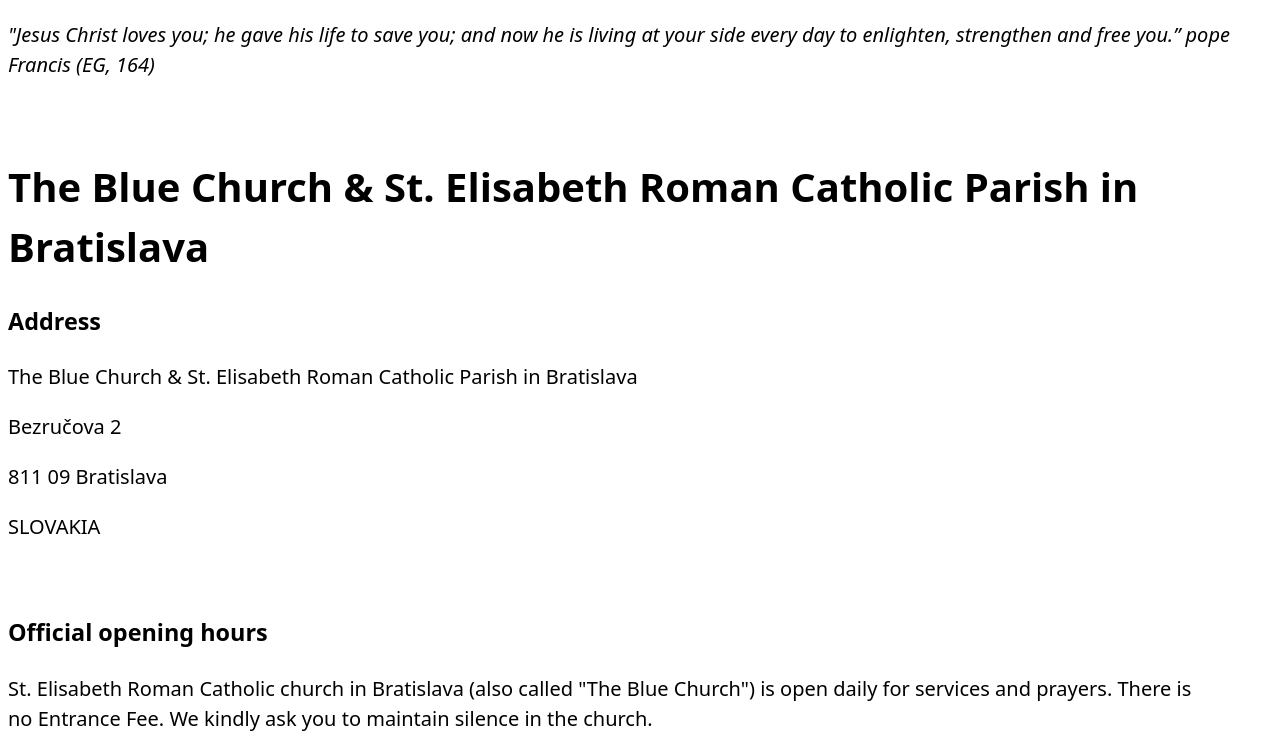
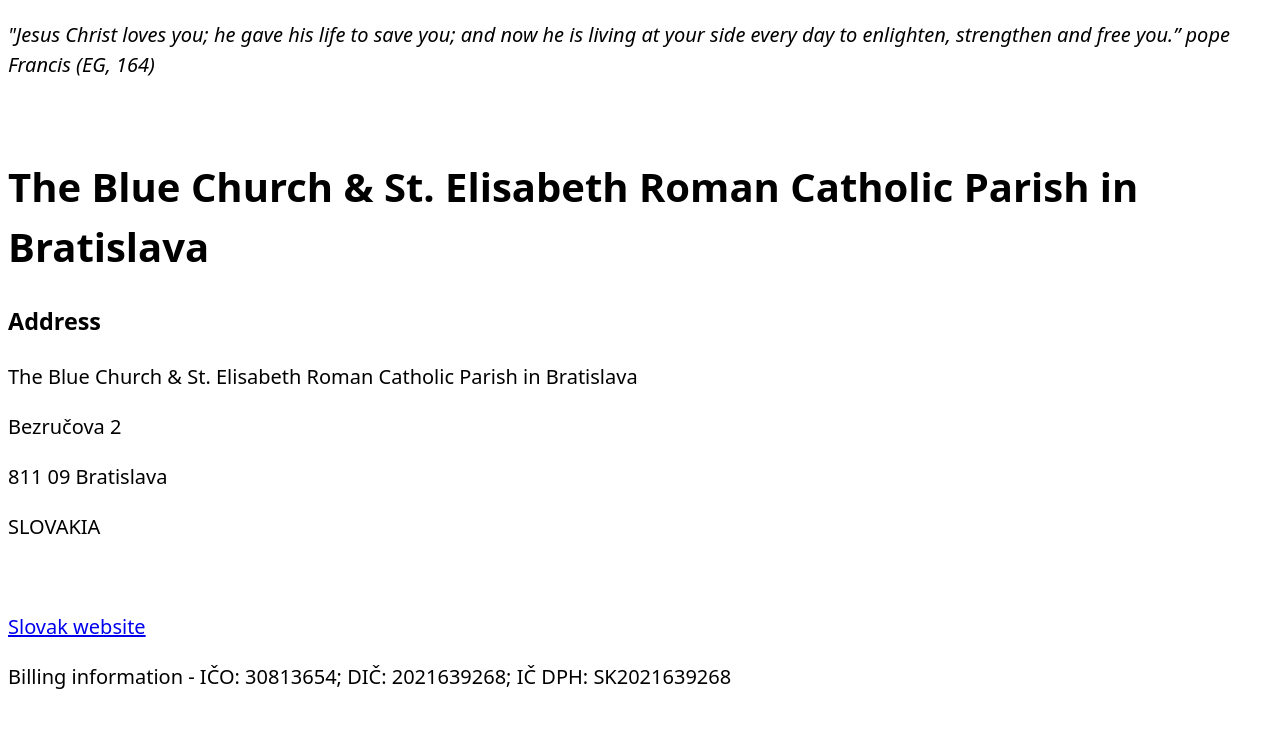
Before and after one commit to m-arek-m/bluechurch.sk, a plain HTML site: page index.html in a window 1280 px wide. Shown: the top 751 px of the page. Drawn offline with Linux system fonts and the light colour scheme.

Commit message:
Update index.html

```diff
--- a/index.html
+++ b/index.html
@@ -20,6 +20,9 @@
 <p>	Bezručova 2</p>
 <p>	811 09  Bratislava</p>
 <p>	SLOVAKIA</p>
+		<br>
+<p><a href="https://modrykostol.fara.sk/" target="_self">Slovak website</a></p>
+<p>Billing information - IČO: 30813654; DIČ: 2021639268; IČ DPH: SK2021639268</p>
 <br>
 
 <h3>Official opening hours</h3>
```
